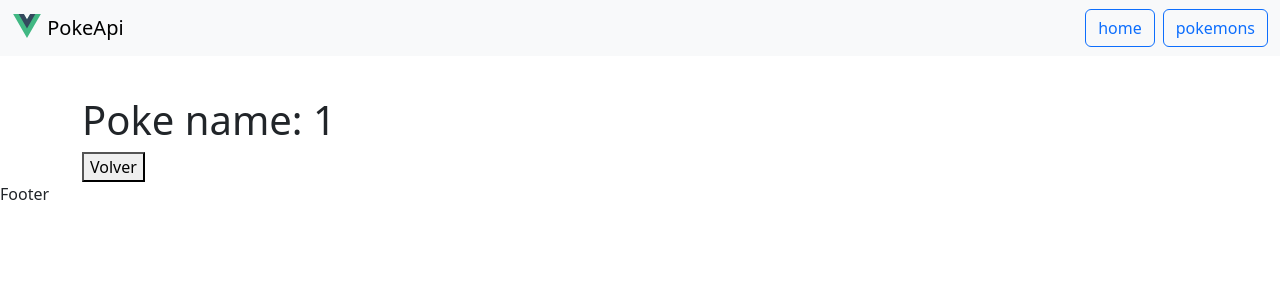
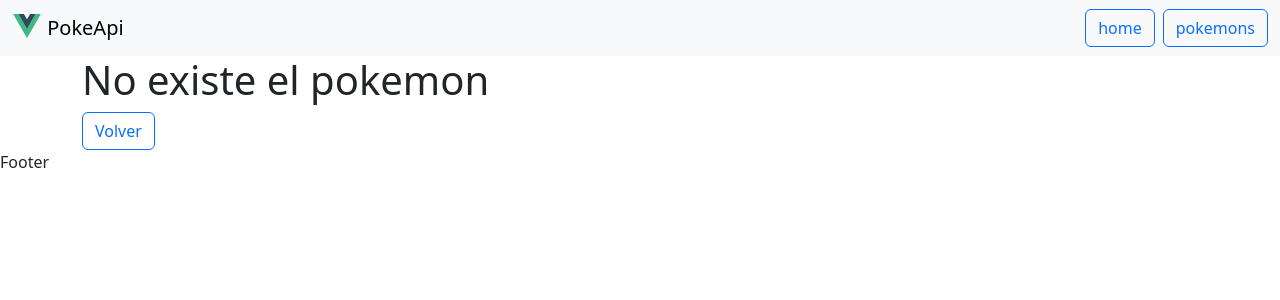
Before and after one commit to stonxzz/cursoVue, a Vue app in the folder router-1/: page /pokemons/1 in a window 1280 px wide. Shown: the top 300 px of the page. Built offline with nearby package versions, Linux system fonts and the light colour scheme; no server answers.

Commit message:
feature: :sparkles: The view was configured for when the request to the API returns a 404

```diff
--- a/router-1/src/views/PokeView.vue
+++ b/router-1/src/views/PokeView.vue
@@ -19,6 +19,7 @@
     poke.value = data;
   } catch (error) {
     console.log(error);
+    poke.value = null;
   }
 };
 
@@ -26,10 +27,13 @@
 </script>
 
 <template>
-  <figure>
-    <img :src="poke.sprites?.front_default" alt="" />
-  </figure>
+  <div v-if="poke">
+    <figure>
+      <img :src="poke.sprites?.front_default" alt="" />
+    </figure>
 
-  <h1>Poke name: {{ $route.params.pokename }}</h1>
-  <button @click="back">Volver</button>
+    <h1>Poke name: {{ $route.params.pokename }}</h1>
+  </div>
+  <h1 v-else>No existe el pokemon</h1>
+  <button @click="back" class="btn btn-outline-primary">Volver</button>
 </template>
```
